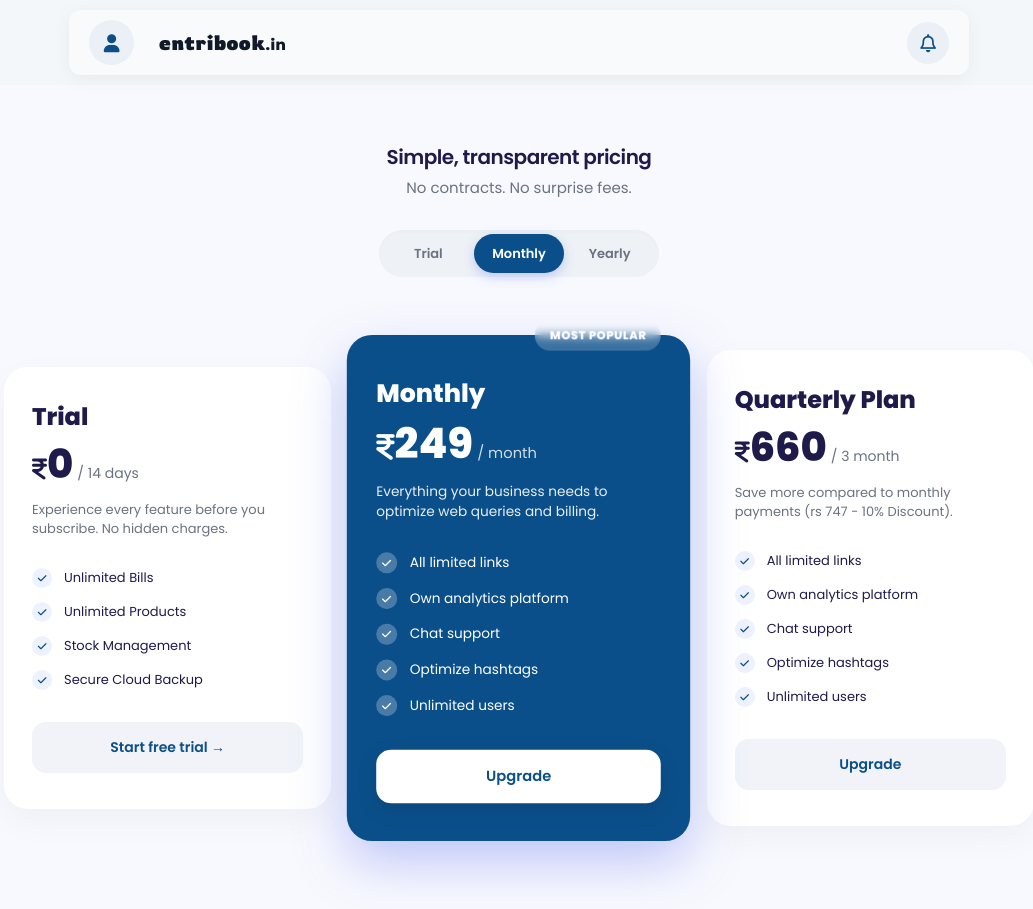
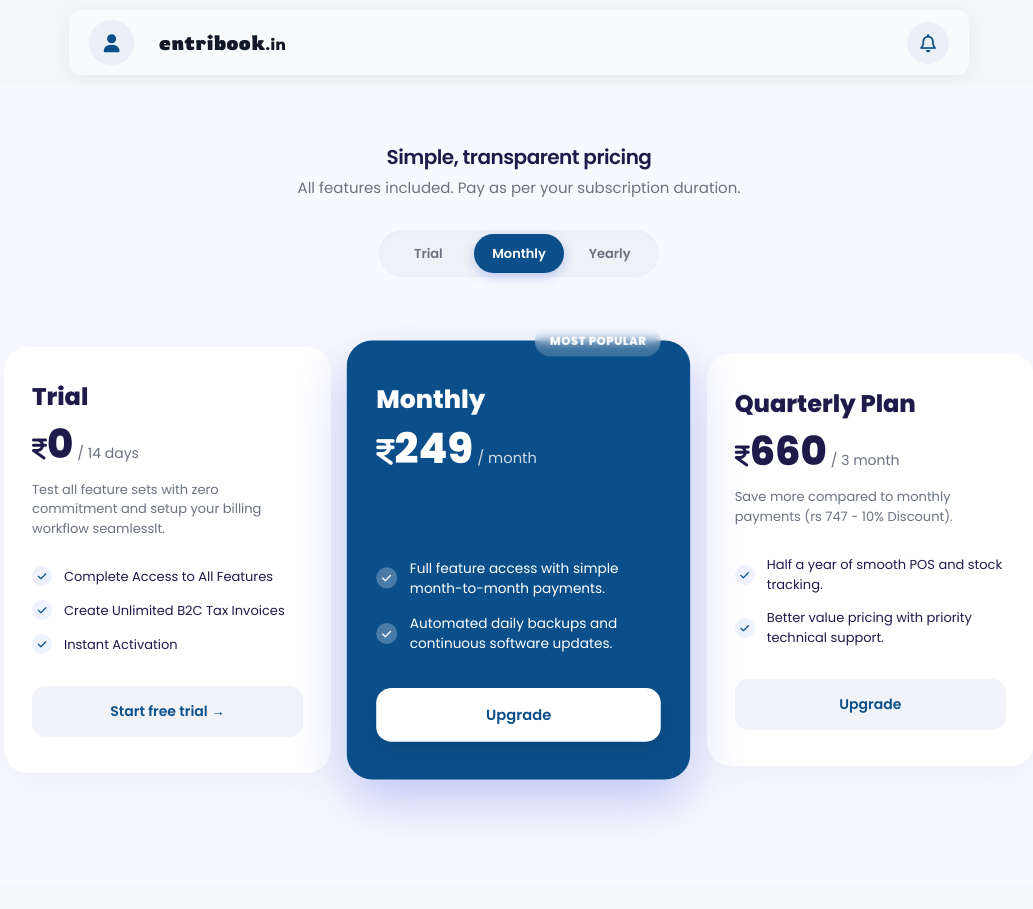
Before and after one commit to myentribook/Entri-Book, a React (Create React App) app in the folder frontend/: page /subscription in a window 1280 px wide. Shown: the whole page, without its empty margins (121-1154 px from the left). After the commit the page ends 885 px from the top, so only its background shows below. Built offline with nearby package versions, Linux system fonts and the light colour scheme; no server answers; a web font is replaced by a local one.

Commit message:
subscription  page corrections

```diff
--- a/frontend/src/components/layouts/subscription.js
+++ b/frontend/src/components/layouts/subscription.js
@@ -152,7 +152,7 @@ export default function Subscription() {
             <div className="pricing-root">
                 <div className="intro-block">
                     <h1>Simple, transparent pricing</h1>
-                    <p>No contracts. No surprise fees.</p>
+                    <p>All features included. Pay as per your subscription duration.</p>
                 </div>
 
                 <div className="switcher-wrapper">
@@ -170,13 +170,12 @@ export default function Subscription() {
                         <div className="cost-section">
                             <div className="cost-display"><i className="fa-solid fa-indian-rupee-sign" style={{fontSize: '24px'}}></i> 0<span>/ 14 days</span></div>
                         </div>
-                        <p className="tier-summary">Experience every feature before you subscribe. No hidden charges.</p>
+                        <p className="tier-summary">Test all feature sets with zero commitment and setup your billing workflow seamlesslt.</p>
 
                         <ul className="perks-checklist">
-                            <li className="perk-row"><span className="perk-badge"><i className="fa-solid fa-check"></i></span>Unlimited Bills</li>
-                            <li className="perk-row"><span className="perk-badge"><i className="fa-solid fa-check"></i></span>Unlimited Products</li>
-                            <li className="perk-row"><span className="perk-badge"><i className="fa-solid fa-check"></i></span>Stock Management</li>
-                            <li className="perk-row"><span className="perk-badge"><i className="fa-solid fa-check"></i></span>Secure Cloud Backup</li>
+                            <li className="perk-row"><span className="perk-badge"><i className="fa-solid fa-check"></i></span>Complete Access to All Features</li>
+                            <li className="perk-row"><span className="perk-badge"><i className="fa-solid fa-check"></i></span>Create Unlimited B2C Tax Invoices</li>
+                            <li className="perk-row"><span className="perk-badge"><i className="fa-solid fa-check"></i></span>Instant Activation</li>
                         </ul>
 
                         <button
@@ -198,14 +197,11 @@ export default function Subscription() {
                         <div className="cost-section">
                             <div className="cost-display"><i className="fa-solid fa-indian-rupee-sign" style={{fontSize: '28px'}}></i> 249<span>/ month</span></div>
                         </div>
-                        <p className="tier-summary">Everything your business needs to optimize web queries and billing.</p>
+                        <p className="tier-summary"></p>
 
                         <ul className="perks-checklist">
-                            <li className="perk-row"><span className="perk-badge"><i className="fa-solid fa-check"></i></span>All limited links</li>
-                            <li className="perk-row"><span className="perk-badge"><i className="fa-solid fa-check"></i></span>Own analytics platform</li>
-                            <li className="perk-row"><span className="perk-badge"><i className="fa-solid fa-check"></i></span>Chat support</li>
-                            <li className="perk-row"><span className="perk-badge"><i className="fa-solid fa-check"></i></span>Optimize hashtags</li>
-                            <li className="perk-row"><span className="perk-badge"><i className="fa-solid fa-check"></i></span>Unlimited users</li>
+                            <li className="perk-row"><span className="perk-badge"><i className="fa-solid fa-check"></i></span>Full feature access with simple month-to-month payments.</li>
+                            <li className="perk-row"><span className="perk-badge"><i className="fa-solid fa-check"></i></span>Automated daily backups and continuous software updates.</li>
                         </ul>
 
                         <button
@@ -229,11 +225,8 @@ export default function Subscription() {
                         <p className="tier-summary">Save more compared to monthly payments (rs 747 - 10% Discount).</p>
 
                         <ul className="perks-checklist">
-                            <li className="perk-row"><span className="perk-badge"><i className="fa-solid fa-check"></i></span>All limited links</li>
-                            <li className="perk-row"><span className="perk-badge"><i className="fa-solid fa-check"></i></span>Own analytics platform</li>
-                            <li className="perk-row"><span className="perk-badge"><i className="fa-solid fa-check"></i></span>Chat support</li>
-                            <li className="perk-row"><span className="perk-badge"><i className="fa-solid fa-check"></i></span>Optimize hashtags</li>
-                            <li className="perk-row"><span className="perk-badge"><i className="fa-solid fa-check"></i></span>Unlimited users</li>
+                            <li className="perk-row"><span className="perk-badge"><i className="fa-solid fa-check"></i></span>Half a year of smooth POS and stock tracking.</li>
+                            <li className="perk-row"><span className="perk-badge"><i className="fa-solid fa-check"></i></span>Better value pricing with priority technical support.</li>
                         </ul>
 
                         <button
```
